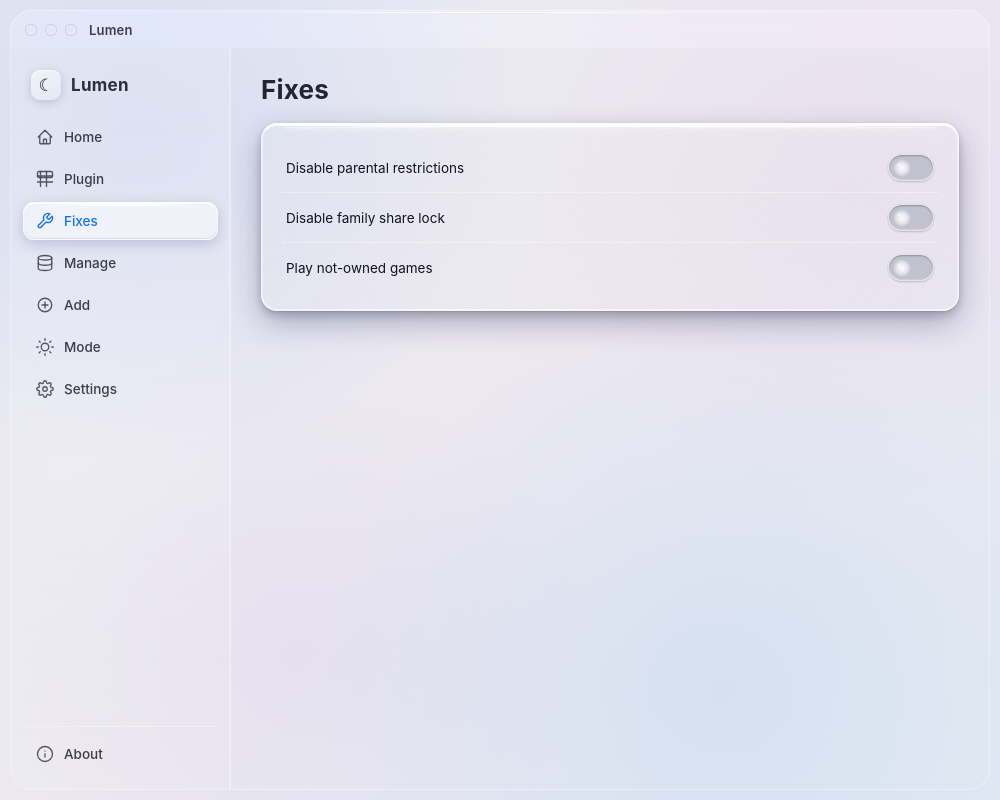
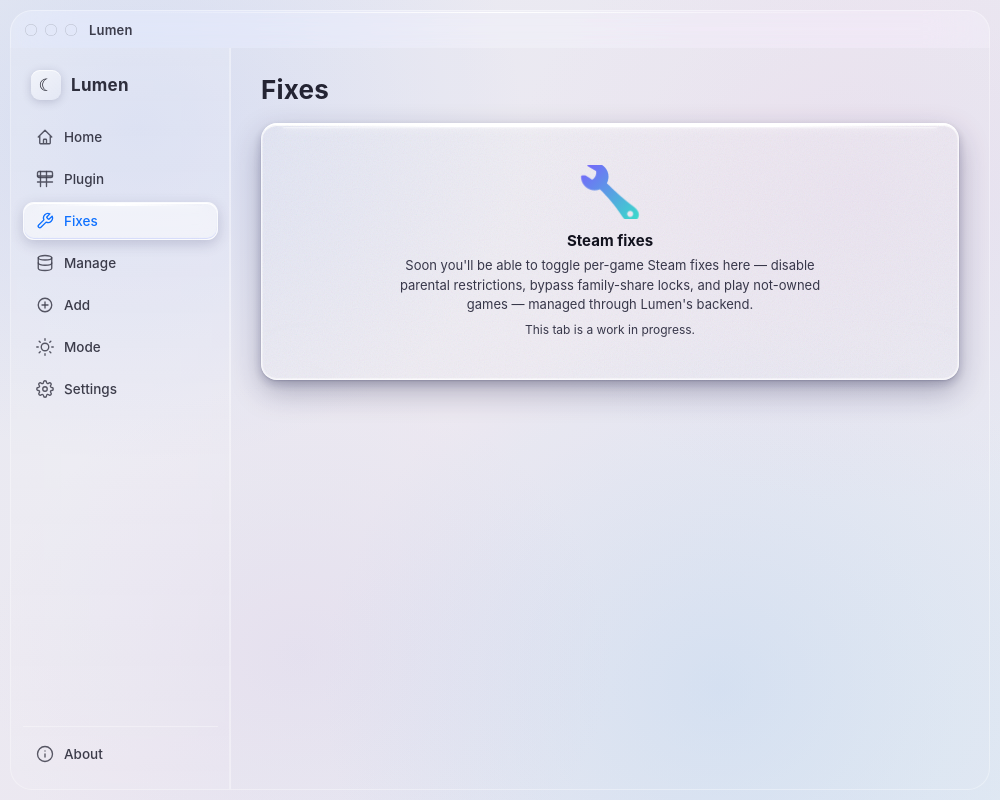
Before and after one commit to yaws-agent/lumenapp, an Electron app: page src/renderer/index.html in a window 1000 px wide. Both pictures are taken after a click on the item "Fixes". Drawn offline with Linux system fonts and the light colour scheme.

Commit message:
refactor(fixes): replace with placeholder tab (implement later)
Fixes tab now shows a centered placeholder explaining the planned per-game
Steam fixes (disable parental restrictions, bypass family-share locks,
play not-owned games). Removed the prototype toggles + their handlers to
avoid null-element crashes; they'll be re-wired when Fixes is built.

```diff
--- a/src/renderer/index.html
+++ b/src/renderer/index.html
@@ -113,19 +113,11 @@
 
         <section class="view hidden" id="view-fixes">
           <h1 class="view-title">Fixes</h1>
-          <div class="card">
-            <label class="toggle-row">
-              <span>Disable parental restrictions</span>
-              <div class="glass-toggle" id="fixParental" role="switch" tabindex="0"></div>
-            </label>
-            <label class="toggle-row">
-              <span>Disable family share lock</span>
-              <div class="glass-toggle" id="fixFamily" role="switch" tabindex="0"></div>
-            </label>
-            <label class="toggle-row">
-              <span>Play not-owned games</span>
-              <div class="glass-toggle" id="fixNotOwned" role="switch" tabindex="0"></div>
-            </label>
+          <div class="card add-placeholder">
+            <div class="add-placeholder-glyph">🔧</div>
+            <h3>Steam fixes</h3>
+            <p class="muted">Soon you'll be able to toggle per-game Steam fixes here — disable parental restrictions, bypass family-share locks, and play not-owned games — managed through Lumen's backend.</p>
+            <p class="muted small">This tab is a work in progress.</p>
           </div>
         </section>
 
--- a/src/renderer/js/app.js
+++ b/src/renderer/js/app.js
@@ -155,17 +155,7 @@
   else { toast('Uninstall failed: ' + ((r && r.error) || 'unknown'), 'err'); }
 });
 
-// ---- Fixes (toggles write config) ----
-['fixParental','fixFamily','fixNotOwned'].forEach((id) => {
-  const el = document.getElementById(id);
-  const toggle = () => {
-    el.classList.toggle('on');
-    const map = { fixParental: 'DisableParentalRestrictions', fixFamily: 'DisableFamilyShareLock', fixNotOwned: 'PlayNotOwnedGames' };
-    window.lumen.setConfig(map[id], el.classList.contains('on') ? 'yes' : 'no');
-  };
-  el.addEventListener('click', toggle);
-  el.addEventListener('keydown', (e) => { if (e.key === ' ' || e.key === 'Enter') { e.preventDefault(); toggle(); } });
-});
+// ---- Fixes: placeholder tab (toggles re-wired when Fixes is implemented) ----
 
 // ---- Cloud / Backups: moved to Settings tab (re-wired when Settings is redone) ----
 
```
